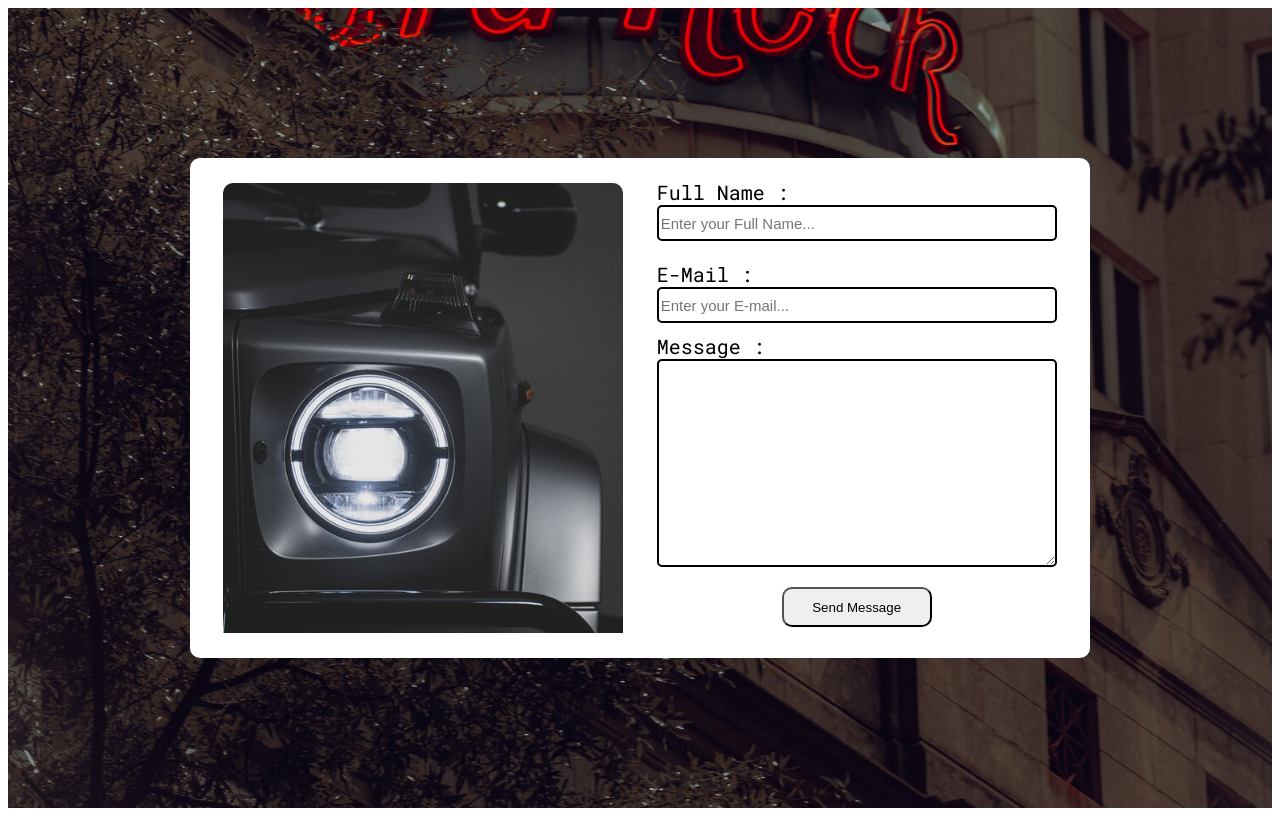
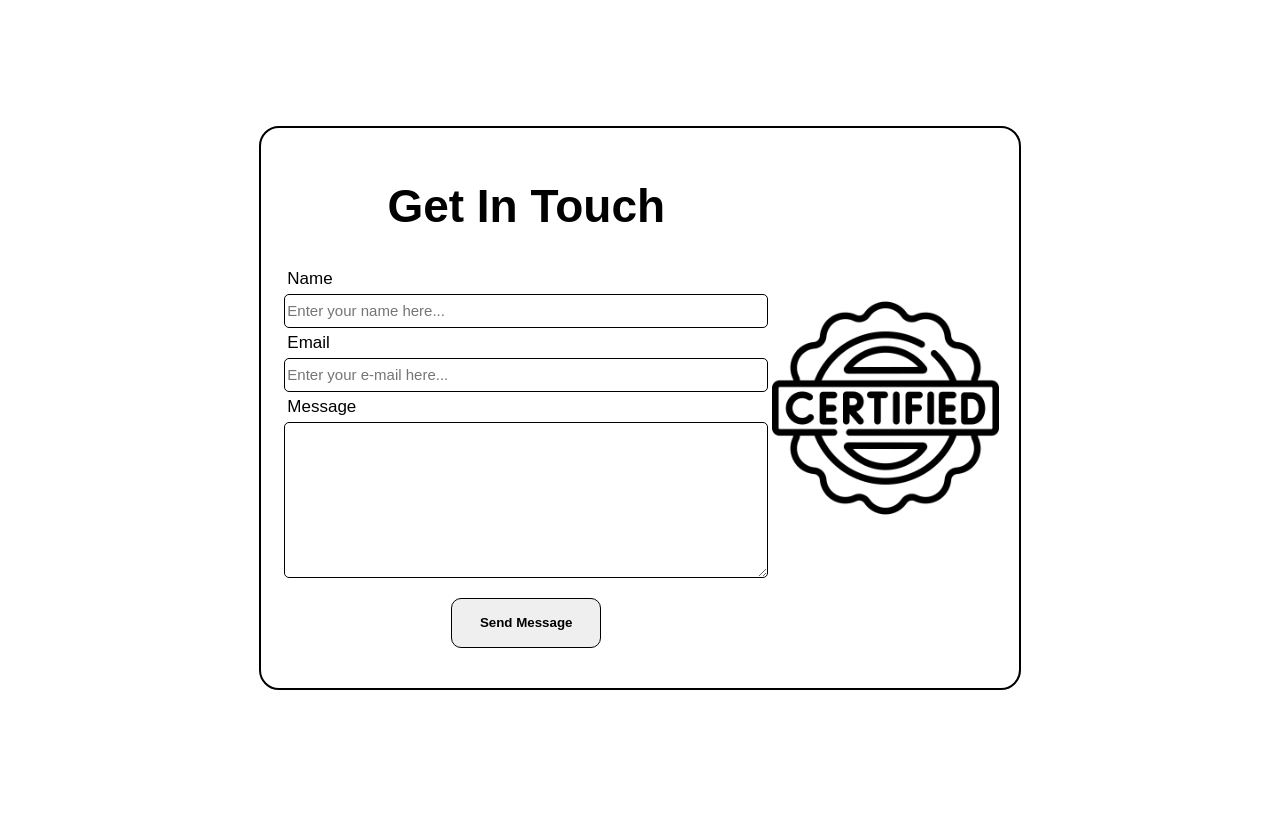
Before and after one commit to Andy2020code/web-portfolio-01, a Flask app: page /contact-us in a window 1280 px wide. Run offline with Flask 3, Linux system fonts and the light colour scheme.

Commit message:
design update

```diff
--- a/static/css/contact-us.css
+++ b/static/css/contact-us.css
@@ -1,166 +1,108 @@
-.div-01-layout
-{
+.div-01-layout{
     width: 100%;
     height: 100vh;
     display: flex;
+    justify-content: center;
     align-items: center;
-    justify-content: center;
-    background-image: url(/static/IMG/photography-port-img/slider-01/hardrock-01.jpg);
-    background-size: cover;
-    background-position: 0px -800px;
 }
 
 .div-01-body{
-    width: 900px;
-    height: 500px;
-    background-color: #fff;
-    border-radius: 10px;
+    width: 60%;
+    height: 70%;
+    border: 2px solid black;
+    border-radius: 20px;
     display: flex;
-    justify-content: space-evenly;
-    align-items: center;
 }
 
-.div-01-right{
-    width: 400px;
-    height: 450px;
-    overflow: hidden;
-}
-
-.div-01-right img{
-    width: 400px;
-    height: auto;
-    border-radius: 10px;
-}
-
-.div-01-left{
-    width: 400px;
-    height: 570px;
-    overflow: hidden;
+.left-div{
+    width: 70%;
+    height: 100%;
+    border-radius: 20px;
     display: flex;
     flex-direction: column;
     align-items: center;
     justify-content: center;
 }
 
-.full-name{
-    width: 100%;
-    height: auto;
-    display: flex;
-    flex-direction: column;
-    margin: 10px 0px;
+.title-01{
+    font-size: 46px;
+    text-align: center;
+    font-family: "gitan-latin", sans-serif;
+    font-weight: 700;
+    font-style: normal;
 }
 
-.full-name label{
-    font-size: 20px;
-    font-family: 'Roboto Mono', monospace;
+.left-div label{
+    width: 90%;
+    font-size: 17px;
+    margin: 5px 0px;
+    font-family: "gitan-latin", sans-serif;
     font-weight: 400;
+    font-style: normal;
 }
 
-.full-name input{
-    width: 98%;
+.left-div input{
+    width: 90%;
     height: 30px;
     font-size: 15px;
-    border: 2px solid black;
+    border: 1px solid black;
     border-radius: 5px;
+    font-family: "gitan-latin", sans-serif;
+    font-weight: 400;
+    font-style: normal;
 }
 
-.email{
-    width: 100%;
-    height: auto;
-    display: flex;
-    flex-direction: column;
-    margin: 10px 0px;
+#message{
+    width: 90%;
+    height: 150px;
+    font-size: 15px;
+    border: 1px solid black;
+    border-radius: 5px;
+    font-family: "gitan-latin", sans-serif;
+    font-weight: 400;
+    font-style: normal;
 }
 
-.email label{
-    font-size: 20px;
-    font-family: 'Roboto Mono', monospace;
-    font-weight: 400;
+.sm{
+    width: 150px;
+    height: 50px;
+    border: 1px solid black;
+    border-radius: 10px;
+    font-family: "gitan-latin", sans-serif;
+    font-weight: 700;
+    font-style: normal;
+    margin: 20px 0px;
 }
 
-.email input{
-    width: 98%;
-    height: 30px;
-    font-size: 15px;
-    border: 2px solid black;
-    border-radius: 5px;
+.sm:hover{
+    cursor: pointer;
 }
 
-.message{
-    width: 100%;
-    height: auto;
+.right-div{
+    width: 30%;
     display: flex;
-    flex-direction: column;
+    align-items: center;
+    justify-content: center;
 }
 
-.message label{
-    font-size: 20px;
-    font-family: 'Roboto Mono', monospace;
-    font-weight: 400;
+.right-div img{
+    width: 100%;
+    position: relative;
+    right: 20px;
 }
 
-.message-input{
-    width: 98%;
-    height: 200px;
-    font-size: 15px;
-    border: 2px solid black;
-    border-radius: 5px;
-}
 
-.div-01-left button{
-    width: 150px;
-    height: 40px;
-    margin: 20px auto;
-    border-radius: 10px;
-}
-
-@media(max-width: 500px){
-    .div-01-layout{
-        width: 100%;
-        height: 100vh;
+@media(max-width:500px){
+    .div-01-body{
+        width: 95%;
+        height: 80%;
     }
 
-
-    .div-01-body{
-        width: 95%;
-        height: 70vh;
-        display: flex;
-        flex-direction: column;
-        justify-content: center;
-        align-items: center;
+    .left-div{
+        width: 100%;
     }
 
-    .div-01-right{
+    .right-div{
         display: none;
     }
-
-    .div-01-left{
-        width: 90%;
-        height: 570px;
-        overflow: visible;
-    }
-
-    .full-name{
-        width: 95%;
-        height: auto;
-        display: flex;
-        flex-direction: column;
-        margin: 10px 0px;
-    }
-
-    .email{
-        width: 95%;
-        height: auto;
-        display: flex;
-        flex-direction: column;
-        margin: 10px 0px;
-    }
-
-    .message{
-        width: 95%;
-        height: auto;
-        display: flex;
-        flex-direction: column;
-    }
-
 }
--- a/templates/contact-us.html
+++ b/templates/contact-us.html
@@ -12,29 +12,25 @@
     <div class="div-01-layout">
         <div class="div-01-body">
 
-            <div class="div-01-right">
-                <img src="/static/IMG/photography-port-img/automotive-pics/2.jpg" alt="">
+            <div class="left-div">
+
+                <h1 class="title-01">Get In Touch</h1>
+
+                <label for="name" class="name">Name</label>
+                <input type="name" class="name" id="name" placeholder="Enter your name here...">
+
+                <label for="email" class="email">Email</label>
+                <input type="email" class="email" id="email" placeholder="Enter your e-mail here...">
+
+                <label for="message" class="message">Message</label>
+                <textarea class="message-input" id="message" rows="15"></textarea>
+
+                <button class="sm" onclick="sendMessage()">Send Message</button>
             </div>
 
 
-            <div class="div-01-left">
-
-                <div class="full-name">
-                    <label for="name">Full Name :</label>
-                    <input type="name" id="name" placeholder="Enter your Full Name...">
-                </div>
-
-                <div class="email">
-                    <label for="email">E-Mail :</label>
-                    <input type="emal" id="email" placeholder="Enter your E-mail...">
-                </div>
-
-                <div class="message">
-                    <label for="message">Message :</label>
-                    <textarea class="message-input" id="message" rows="15"></textarea>
-                </div>
-
-                <button onclick="sendMessage()">Send Message</button>
+            <div class="right-div">
+                <img src="/static/IMG/certified.png" alt="">
             </div>
 
         </div>
```
Also changed, not shown: static/IMG/certified.png (added).
